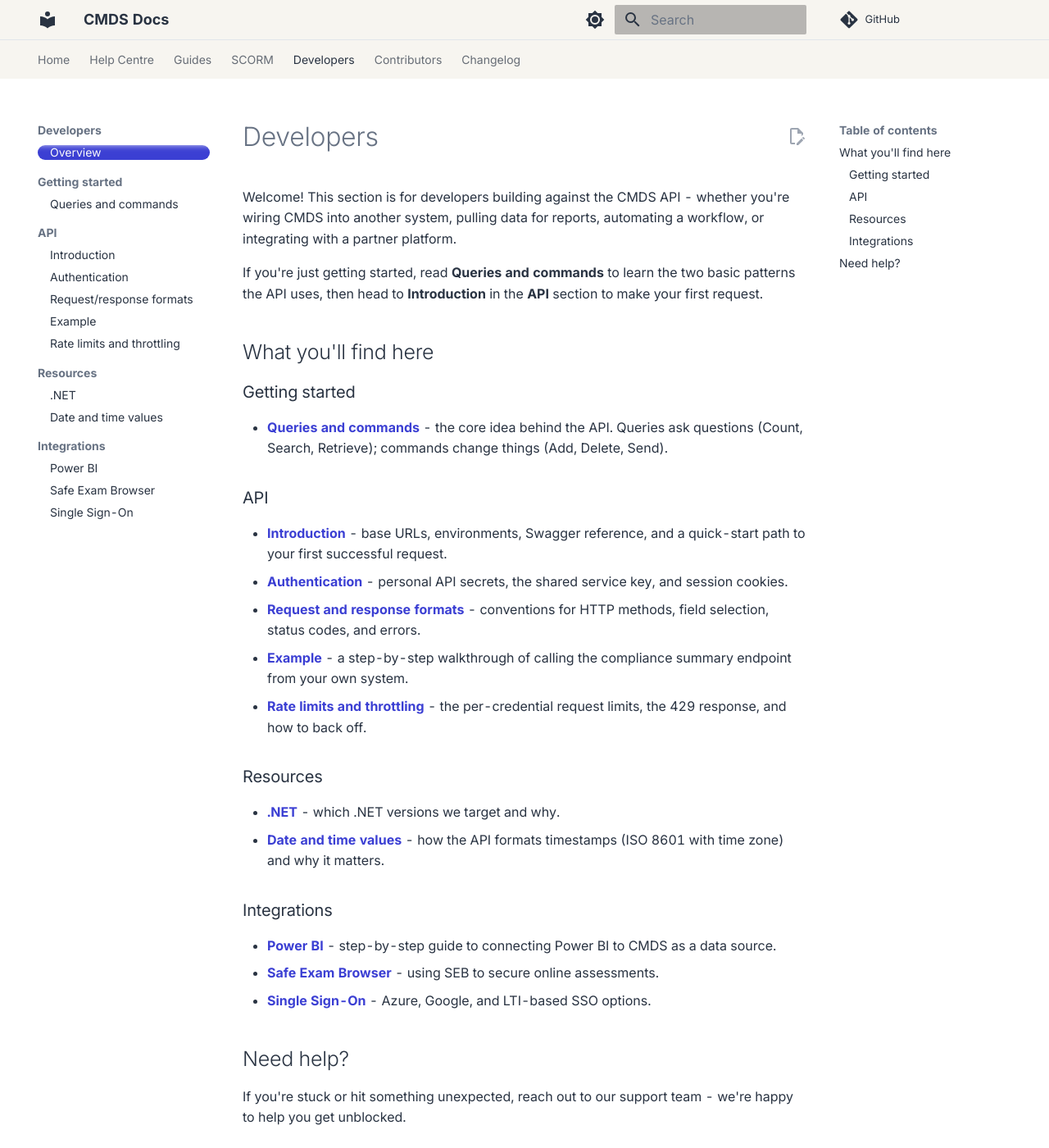
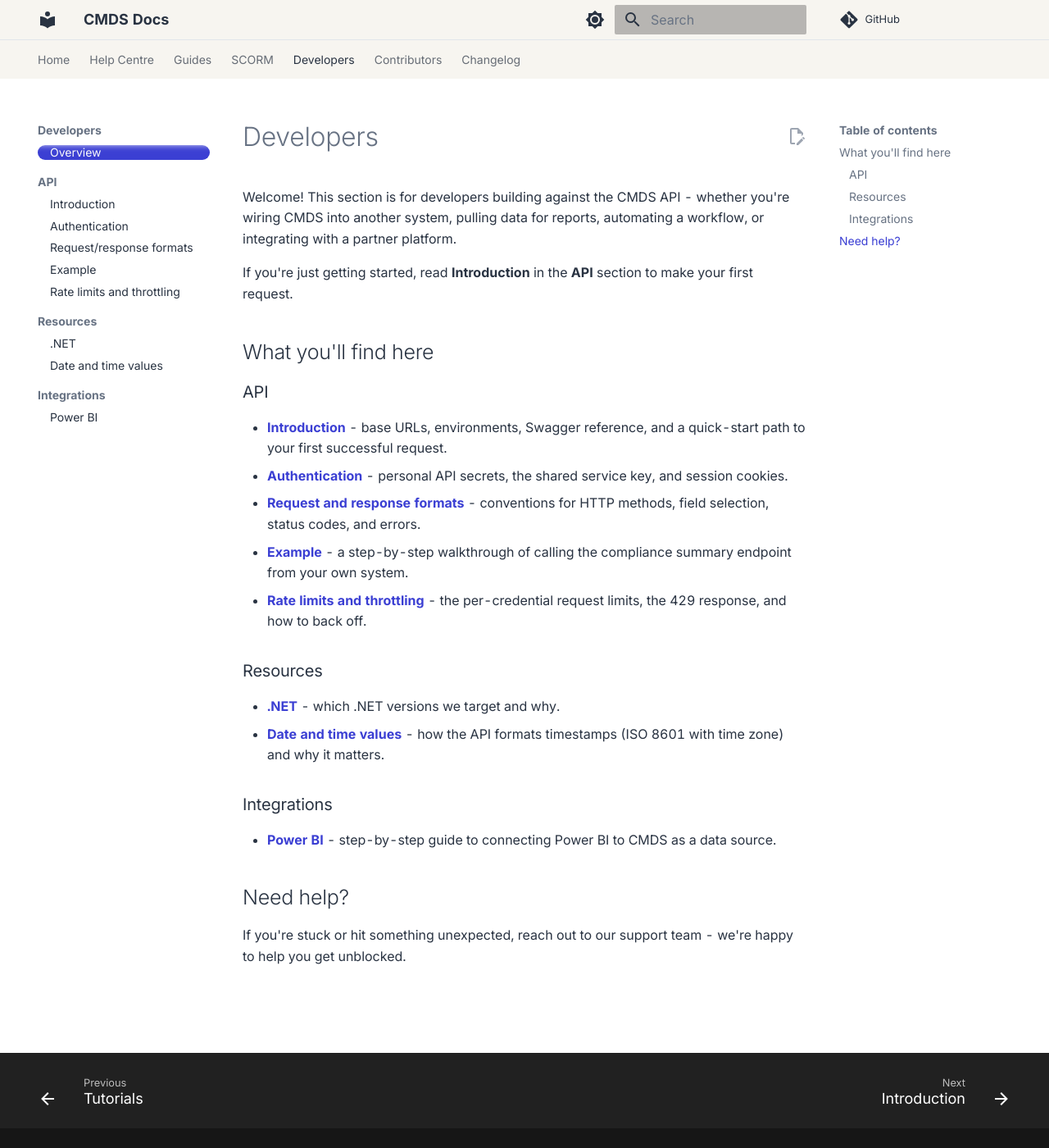
Before and after one commit to cmds-app/docs, an MkDocs documentation site: the page built from docs/developers/index.md, in a window 1280 px wide and 1400 px high. Shown: the whole window at 82% size. Built offline with MkDocs 1.6.1 and Material for MkDocs 9.7.7, drawn with Linux system fonts in a browser that asks for light colours; comment, search, counter and statistics services are not loaded.

Commit message:
docs(developers): remove the queries, safe exam browser, and sso pages
Queries and commands described the legacy v2 API, and no CMDS company
uses Safe Exam Browser or the V4 single sign-on options.

```diff
--- a/docs/developers/index.md
+++ b/docs/developers/index.md
@@ -2,13 +2,9 @@
 
 Welcome! This section is for developers building against the CMDS API - whether you're wiring CMDS into another system, pulling data for reports, automating a workflow, or integrating with a partner platform.
 
-If you're just getting started, read **Queries and commands** to learn the two basic patterns the API uses, then head to **Introduction** in the **API** section to make your first request.
+If you're just getting started, read **Introduction** in the **API** section to make your first request.
 
 ## What you'll find here
-
-### Getting started
-
-- [**Queries and commands**](getting-started/queries-and-commands.md) - the core idea behind the API. Queries ask questions (Count, Search, Retrieve); commands change things (Add, Delete, Send).
 
 ### API
 
@@ -26,8 +22,6 @@ If you're just getting started, read **Queries and commands** to learn the two b
 ### Integrations
 
 - [**Power BI**](integrations/power-bi.md) - step-by-step guide to connecting Power BI to CMDS as a data source.
-- [**Safe Exam Browser**](integrations/safe-exam-browser.md) - using SEB to secure online assessments.
-- [**Single Sign-On**](integrations/single-sign-on.md) - Azure, Google, and LTI-based SSO options.
 
 ## Need help?
 
--- a/mkdocs.yml
+++ b/mkdocs.yml
@@ -93,8 +93,6 @@ nav:
       - Tutorials: scorm/tutorials.md
   - Developers:
       - Overview: developers/index.md
-      - Getting started:
-          - Queries and commands: developers/getting-started/queries-and-commands.md
       - API:
           - Introduction: developers/api/introduction.md
           - Authentication: developers/api/authentication.md
@@ -106,8 +104,6 @@ nav:
           - Date and time values: developers/resources/date-and-time-values.md
       - Integrations:
           - Power BI: developers/integrations/power-bi.md
-          - Safe Exam Browser: developers/integrations/safe-exam-browser.md
-          - Single Sign-On: developers/integrations/single-sign-on.md
   - Contributors:
       - Overview: contributors/index.md
       - Conventions:
```
Also changed, not shown: docs/developers/getting-started/queries-and-commands.md (deleted, +0 -31 lines), docs/developers/integrations/safe-exam-browser.md (deleted, +0 -35 lines), docs/developers/integrations/single-sign-on.md (deleted, +0 -36 lines), docs/assets/developers/lti-launch.png (deleted).
